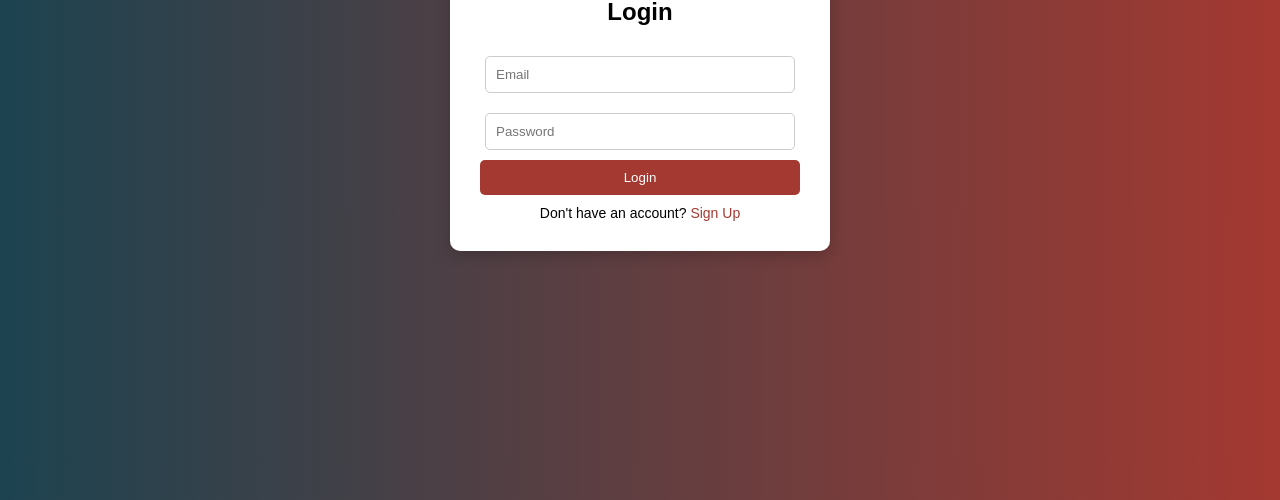
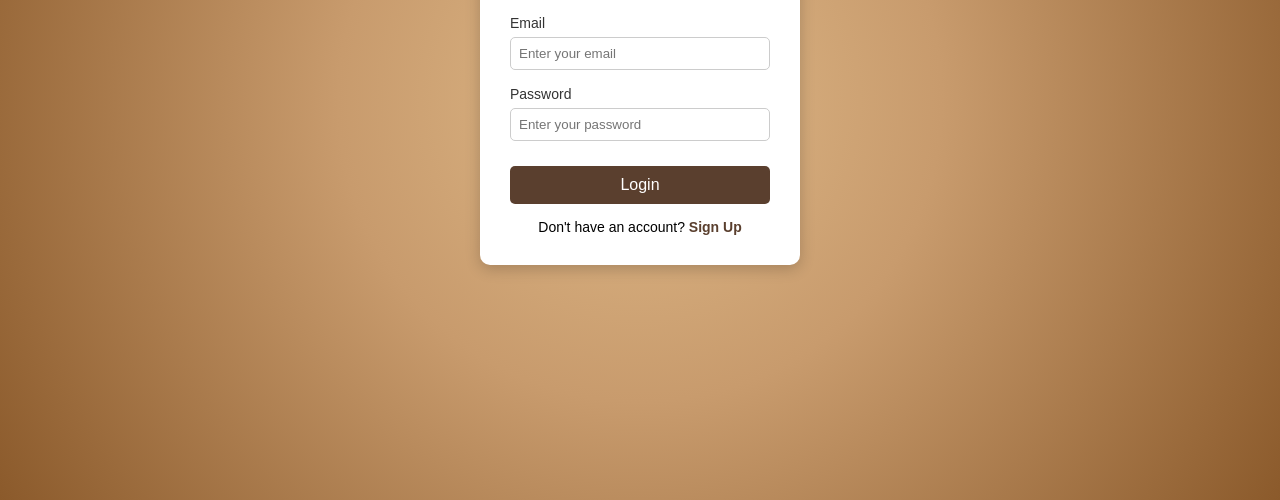
Before and after one commit to Madhurashastry14/Carrom-Game-Implimentation, a plain HTML site: page frontend/login.html in a window 1280 px wide. Shown: the part 300-800 px from the top of the page. Drawn offline with Linux system fonts and the light colour scheme.

Commit message:
Update login page

```diff
--- a/frontend/login.html
+++ b/frontend/login.html
@@ -2,136 +2,123 @@
 <html lang="en">
 <head>
   <meta charset="UTF-8">
-<title>Carrom Login & Signup</title>
+  <title>Login</title>
+  <style>
+    * {
+      margin: 0;
+      padding: 0;
+      box-sizing: border-box;
+      font-family: Arial, sans-serif;
+    }
 
-<style>
     body {
-    margin: 0;
-    font-family: Arial;
-    background: linear-gradient(to right, #1d4350, #a43931);
       height: 100vh;
+      background: radial-gradient(circle at center, #deb887 0%, #c89b6d 40%, #8b5a2b 100%);
       display: flex;
       justify-content: center;
       align-items: center;
     }
 
-.container {
-    background: white;
+    .login-container {
+      background: #fff;
       padding: 30px;
       width: 320px;
       border-radius: 10px;
+      box-shadow: 0 4px 15px rgba(0,0,0,0.2);
       text-align: center;
-    box-shadow: 0 4px 15px rgba(0,0,0,0.2);
     }
 
-h2 {
+    .login-container h2 {
       margin-bottom: 20px;
+      color: #5a3f2e;
     }
 
-input {
-    width: 90%;
-    padding: 10px;
-    margin: 10px 0;
+    .input-group {
+      margin-bottom: 15px;
+      text-align: left;
+    }
+
+    .input-group label {
+      font-size: 14px;
+      color: #333;
+    }
+
+    .input-group input {
+      width: 100%;
+      padding: 8px;
+      margin-top: 5px;
       border-radius: 5px;
       border: 1px solid #ccc;
+      outline: none;
     }
 
-button {
+    .input-group input:focus {
+      border-color: #c19a6b;
+    }
+
+    .login-btn {
       width: 100%;
       padding: 10px;
-    background: #a43931;
-    color: white;
+      background: #5a3f2e;
+      color: #fff;
       border: none;
       border-radius: 5px;
       cursor: pointer;
+      margin-top: 10px;
+      font-size: 16px;
     }
 
-button:hover {
-    background: #1d4350;
+    .login-btn:hover {
+      background: #3e2b20;
     }
 
-.toggle {
-    margin-top: 10px;
+    .signup-link {
+      margin-top: 15px;
       font-size: 14px;
     }
-.toggle label {
-    color: #a43931;
-    cursor: pointer;
+
+    .signup-link a {
+      color: #5a3f2e;
+      text-decoration: none;
+      font-weight: bold;
     }
 
-#toggle-form {
-    display: none;
-}
-
-.signup {
-    display: none;
-}
-
-#toggle-form:checked ~ .container .login {
-    display: none;
-}
-
-#toggle-form:checked ~ .container .signup {
-    display: block;
-}
-
-.rules {
-    font-size: 12px;
-    color: gray;
-    text-align: left;
+    .signup-link a:hover {
+      text-decoration: underline;
     }
   </style>
-
 </head>
 <body>
 
-<!-- Hidden checkbox for toggle -->
-<input type="checkbox" id="toggle-form">
+  <div class="login-container">
+    <h2> Login</h2>
 
-<div class="container">
+    <form onsubmit="redirectToHome(event)">
+      <div class="input-group">
+        <label>Email</label>
+        <input type="email" required placeholder="Enter your email">
+      </div>
 
-    <!-- LOGIN -->
-    <div class="login">
-        <h2>Login</h2>
-        <form>
-            <input type="text" placeholder="Email" required>
+      <div class="input-group">
+        <label>Password</label>
+        <input type="password" required placeholder="Enter your password">
+      </div>
 
-            <input type="password" placeholder="Password"
-                pattern="^(?=.[a-z])(?=.[A-Z])(?=.\d)(?=.[@$!%*?&]).{8,}$"
-                title="Must contain at least 8 characters, one uppercase, one lowercase, one number and one special character"
-                required>
-
-            <button>Login</button>
+      <button type="submit" class="login-btn">Login</button>
     </form>
 
-        <div class="toggle">
+    <div class="signup-link">
       Don't have an account?
-            <label for="toggle-form">Sign Up</label>
+      <a href="register.html">Sign Up</a>
     </div>
   </div>
 
-    <!-- SIGNUP -->
-    <div class="signup">
-        <h2>Sign Up</h2>
-        <form>
-            <input type="text" placeholder="Username" required>
-
-            <input type="email" placeholder="Email" required>
-
-            <input type="password" placeholder="Password"
-                pattern="^(?=.[a-z])(?=.[A-Z])(?=.\d)(?=.[@$!%*?&]).{8,}$"
-                title="Must contain at least 8 characters, one uppercase, one lowercase, one number and one special character"
-                required>
-
-            <button>Register</button>
-        </form>
-<div class="toggle">
-            Already have an account?
-            <label for="toggle-form">Login</label>
-        </div>
-    </div>
-
-</div>
+  <script>
+    function redirectToHome(event) {
+      event.preventDefault();
+      window.location.href = "index.html";
+    }
+  </script>
 
 </body>
 </html>
```
Lines whose indentation alone changed are shown as unchanged.
